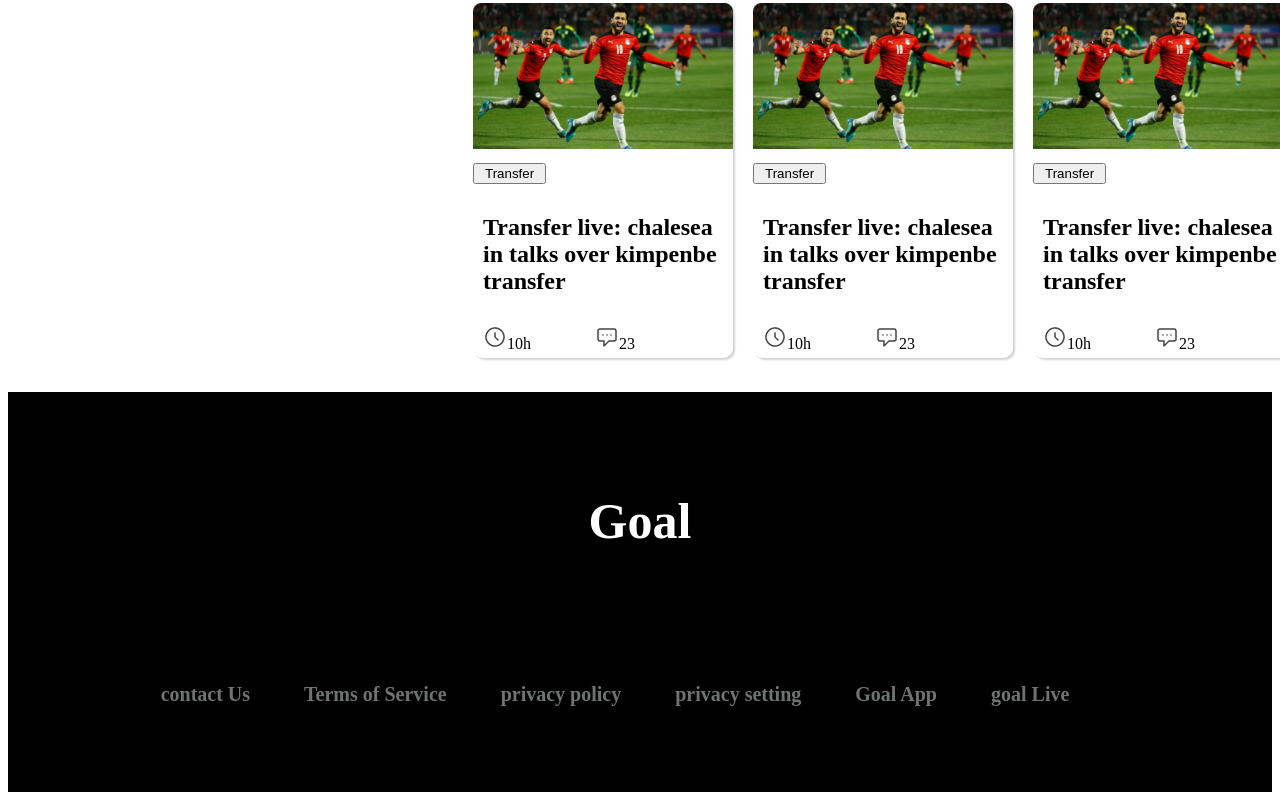
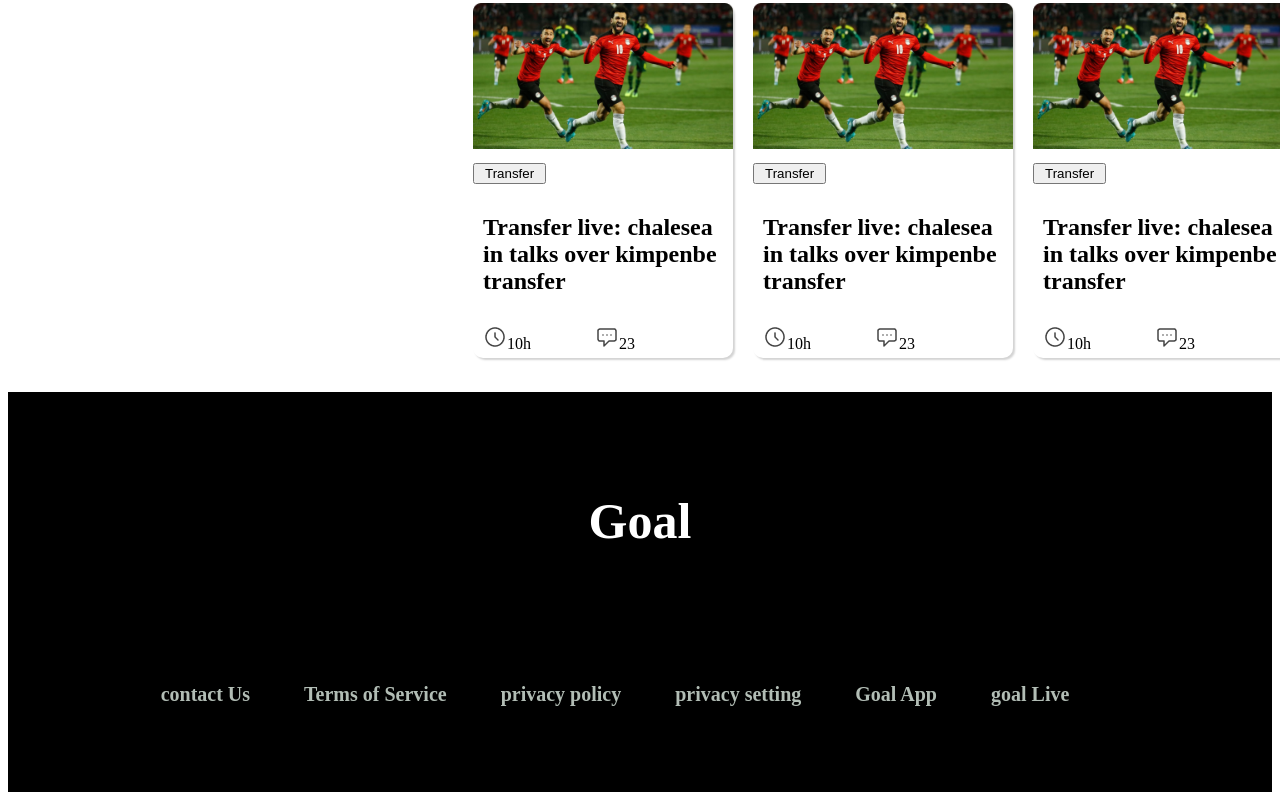
Before and after one commit to sheikh-saheb/world-cup-projects, a plain HTML site: page index.html in a window 1280 px wide. Shown: the part 1361-2161 px from the top of the page. Drawn offline with Linux system fonts and the light colour scheme.

Commit message:
footer color corection

```diff
--- a/style.css
+++ b/style.css
@@ -104,7 +104,7 @@
   #footer{
     text-decoration: none;
     margin-right: 50px; font-weight: 700;
-    color:rgba(240, 255, 244, 0.459);
+    color:rgba(240, 255, 244, 0.74);
     font-size: 20px;
   }
 footer{
```
